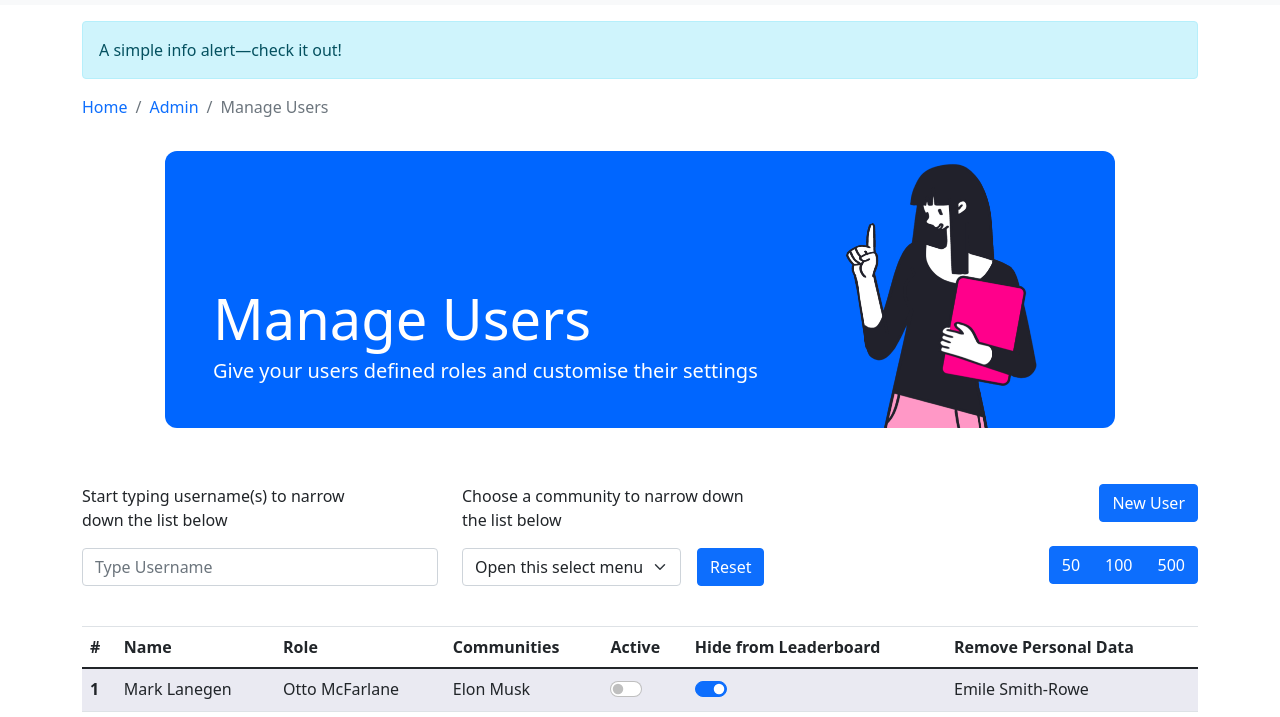
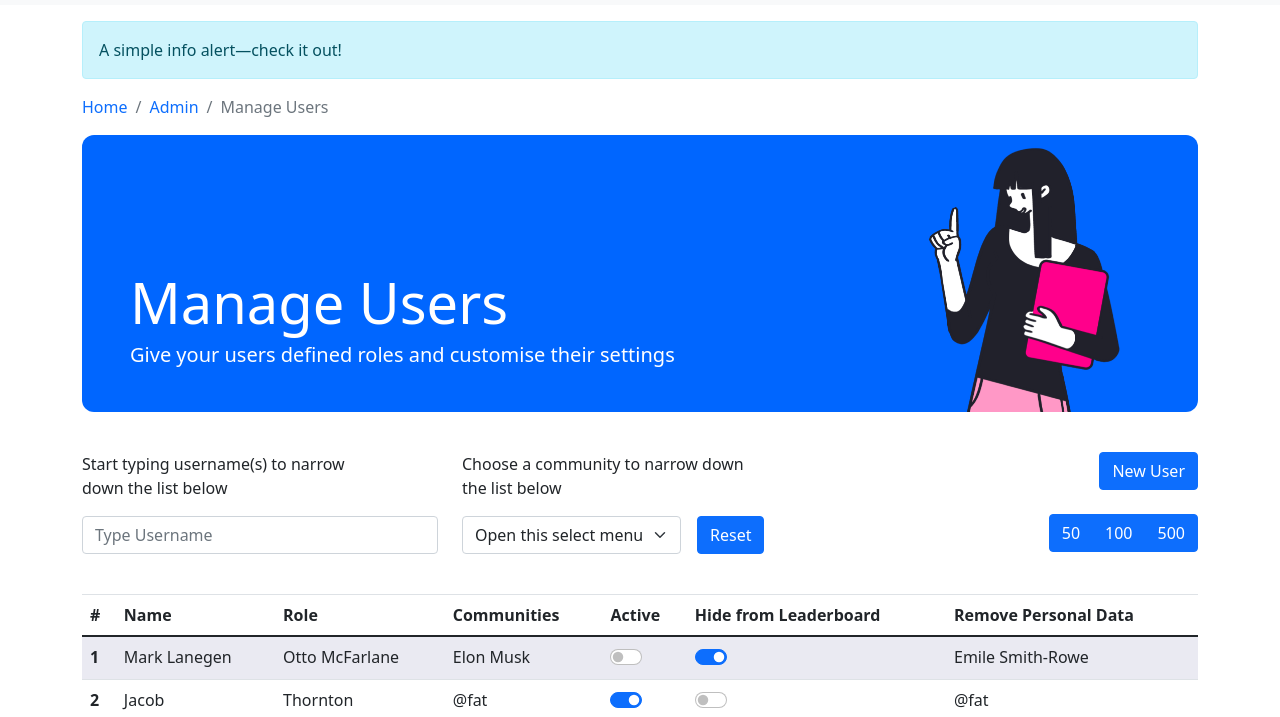
Before and after one commit to KieranMcFarlane/fuse-bootstrap, a plain HTML site: page index.html in a window 1280 px wide. Shown: the part 52-769 px from the top of the page. Drawn offline with nearby package versions, Linux system fonts and the light colour scheme.

Commit message:
finishing styling

```diff
--- a/index.html
+++ b/index.html
@@ -37,8 +37,12 @@
         height: auto;
       }
 
-      .btn-group {
+      /* .btn-group {
         margin-left: auto;
+      } */
+
+      .btn-toolbar {
+        justify-content: flex-end;
       }
 
       .table-striped tbody tr:nth-of-type(2n+1) {
@@ -123,14 +127,13 @@
               <li class="breadcrumb-item active" aria-current="page">Manage Users</li>
             </ol>
           </nav>
-          <div class="row justify-content-center">
-            <div class="page-header align-self-center col-10 mt-3 mb-3">
+
+            <div class="page-header align-self-center col-12 mt-3 mb-3 justify-content-center">
               <div class="text">
                 <div class="display-4 pb-1">Manage Users</div>
                 <p class="lead">Give your users defined roles and customise their settings</p>
               </div>
               <img src="img/great-idea.png" alt="settings model">
-            </div>
           </div>
     </div>
 
@@ -140,9 +143,9 @@
           <p class="exp">Start typing username(s) to narrow down the list below</p>
           <input class="form-control" type="text" placeholder="Type Username" aria-label="default input example">
         </div>
-        <div class="col-sm-4 mt-3">
+        <div class="col-sm-5 mt-3">
 
-          <form class="row g-4">
+          <form class="row">
             <div class="col-auto">
               <p class="exp">Choose a community to narrow down the list below</p>
 
@@ -164,7 +167,7 @@
           </form>
 
         </div>
-        <div class="col-sm-4 mt-3 text-right">
+        <div class="col-sm-3 mt-3 text-right">
           <button type="button" class="btn btn-primary mb-4">New User</button>
           <div class="btn-toolbar" role="toolbar" aria-label="Toolbar with button groups">
             <div class="btn-group" role="group" aria-label="First group">
```
Also changed, not shown: 1 other file.
